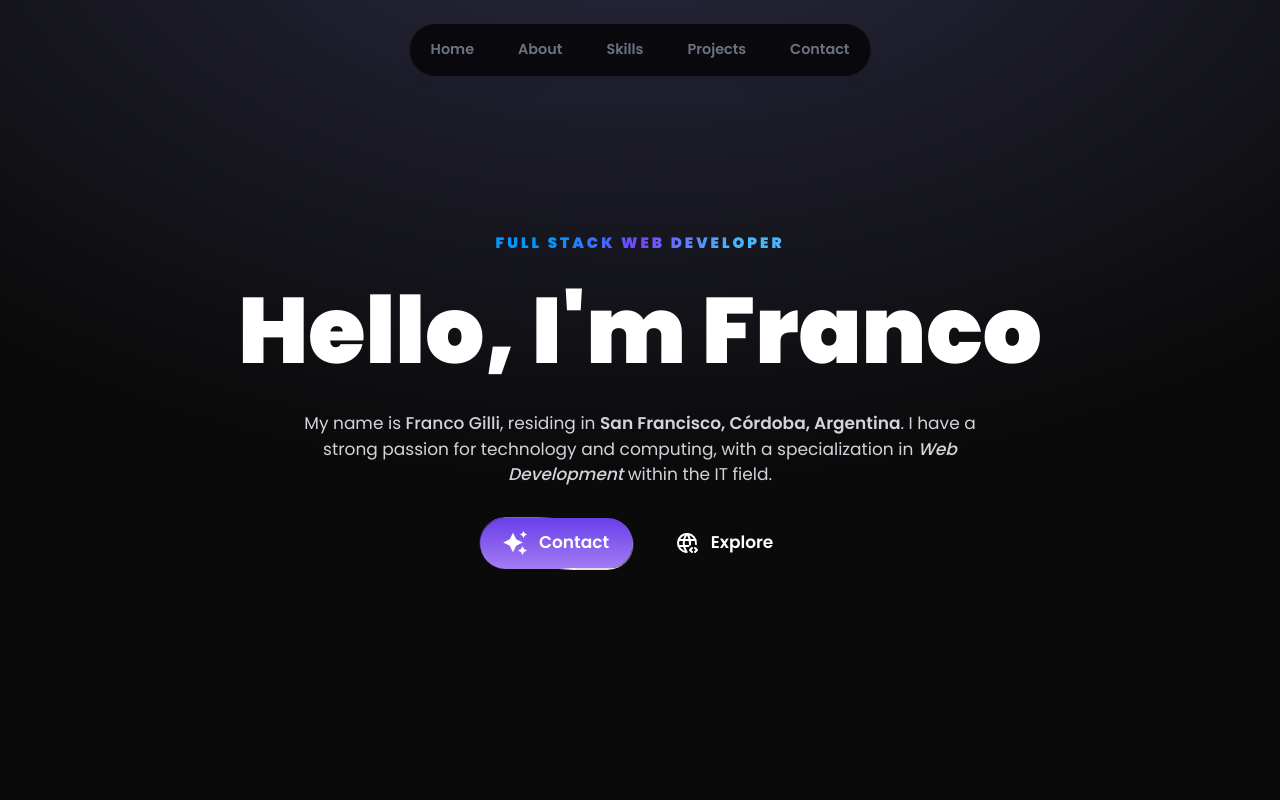
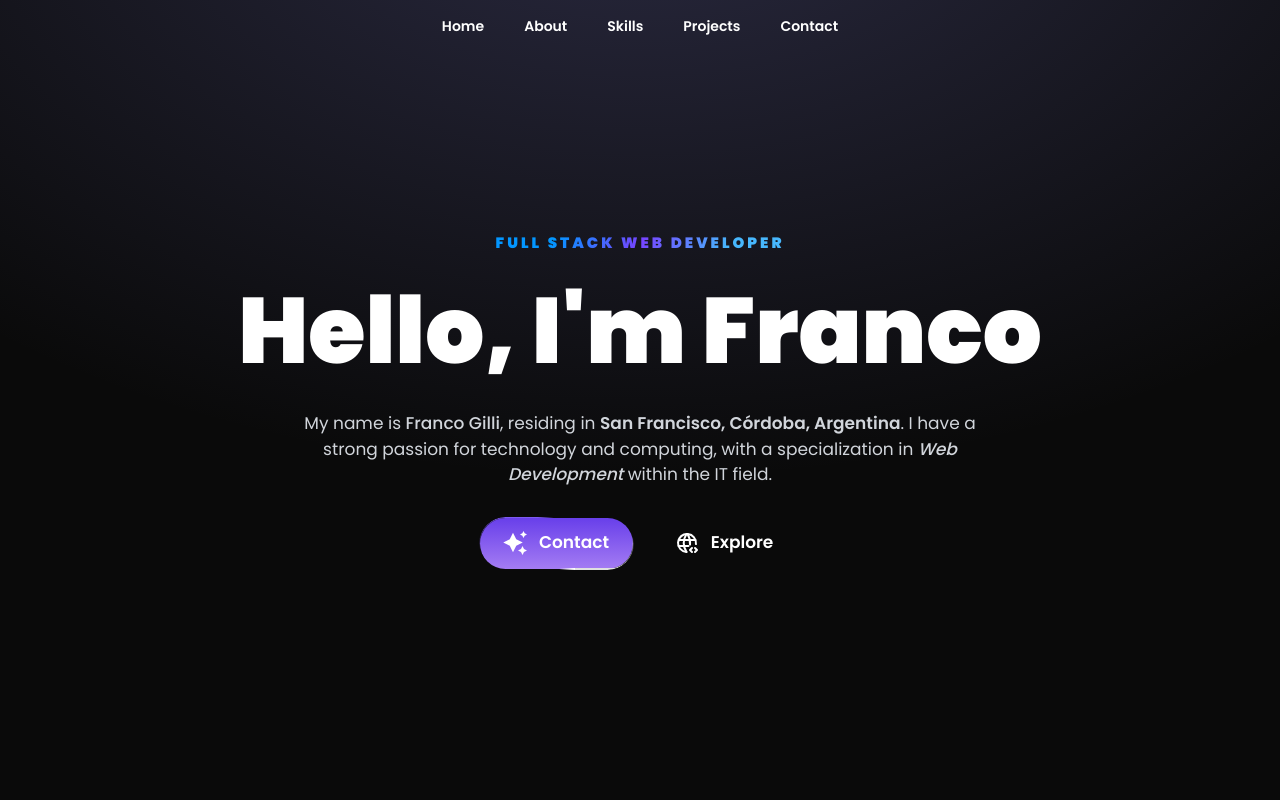
Before and after one commit to francoogilli/portfolio, a React (Vite) app: page / in a window 1280 px wide. Shown: the top 800 px of the page. Built offline with nearby package versions, Linux system fonts and the light colour scheme.

Commit message:
Added a navigation bar prototype

```diff
--- a/src/App.css
+++ b/src/App.css
@@ -180,3 +180,19 @@ body::before {
   .genButton:hover .sparkle {
     transform: scale(1.1);
   }
+
+  #header-nav {
+    animation: blur linear both;
+    animation-timeline: scroll();
+    animation-range: 0 500px;
+  }
+
+  @keyframes blur {
+    to {
+      box-shadow:
+        0px 5px 50px -5px rgba(0, 0, 0, 0.1),
+        0px 0px 0 1px rgba(0, 0, 0, 0.3);
+      background: rgba(0, 0, 0, 0.3);
+      backdrop-filter: blur(12px);
+    }
+  }
--- a/src/App.jsx
+++ b/src/App.jsx
@@ -5,6 +5,7 @@ import Hero from './components/Hero';
 import About from './components/About';
 import Skills from './components/Skills';
 import Footer from './components/Footer';
+import Navbar from './components/Navbar';
 import Contact from './components/Contact';
 import Projects from './components/Projects';
 import './App.css';
@@ -12,7 +13,7 @@ import './App.css';
 function App() {
   return (
     <><div class="absolute top-0  h-screen w-full bg-neutral-950 bg-[radial-gradient(ellipse_80%_80%_at_50%_-20%,rgba(120,119,198,0.3),rgba(255,255,255,0))]">
-      <Header />
+      <Navbar />
       <Hero />
       <About />
       <Skills />
--- /dev/null
+++ b/src/components/Navbar.jsx
@@ -0,0 +1,93 @@
+import React, { useEffect } from "react";
+import Menu from "../icons/Menu";
+const Header = () => {
+
+  useEffect(() => {
+    const menuToggle = document.getElementById("menu-toggle");
+    const mobileMenu = document.getElementById("mobile-menu");
+    const menuIcon = document.getElementById("menu-icon");
+
+    if (!menuToggle || !mobileMenu || !menuIcon) {
+      return;
+    }
+
+    const handleMenuToggle = () => {
+      mobileMenu.classList.toggle("hidden");
+      mobileMenu.classList.toggle("flex");
+      menuIcon.textContent = menuIcon.textContent === "☰" ? "✕" : "☰";
+    };
+
+    menuToggle.addEventListener("click", handleMenuToggle);
+
+    return () => {
+      menuToggle.removeEventListener("click", handleMenuToggle);
+    };
+  }, []);
+
+  return (
+    <header id="header-nav" className="fixed top-0 z-50 w-full px-6 sm:py-2 py-2.5 ">
+      <div className="mx-auto flex max-w-7xl items-center justify-between">
+        <div className="flex flex-grow basis-0">
+          <a href="/">
+          </a>
+        </div>
+
+        {/* Menú de navegación para pantallas grandes */}
+        <nav className="hidden md:flex flex-grow basis-0 items-center font-semibold text-white w-full gap-x-2 text-sm md:justify-center">
+          <a className="bg-transparent px-4 py-2 rounded-full" href="#">
+            Home
+          </a>
+          <a className="bg-transparent px-4 py-2 rounded-full" href="#">
+            About
+          </a>
+          <a className="bg-transparent px-4 py-2 rounded-full" href="#">
+            Skills
+          </a>
+          <a className="bg-transparent px-4 py-2 rounded-full" href="#">
+            Projects
+          </a>
+          <a className="bg-transparent px-4 py-2 rounded-full" href="#">
+            Contact
+          </a>
+        </nav>
+
+        {/* Botón de menú para pantallas pequeñas */}
+        <button
+          id="menu-toggle"
+          className="flex flex-grow text-white basis-0 justify-end text-2xl md:hidden z-50"
+        >
+          <span id="menu-icon">☰</span>
+        </button>
+
+        <div className="hidden md:flex-grow md:basis-0 justify-end whitespace-nowrap md:flex md:text-base">
+          <button className="md:text-sm lg:text-base md:py-2"></button>
+        </div>
+      </div>
+
+      {/* Menú de navegación móvil para pantallas pequeñas */}
+      <nav
+        id="mobile-menu"
+        className="bg-black/80 font-semibold text-white backdrop-blur-3xl hidden w-full flex-col items-center text-center text-2xl fixed top-0 left-0 right-0 h-screen place-content-center"
+      >
+        <a className="my-4" href="#">
+          Home
+        </a>
+        <a className="my-4" href="#">
+          About
+        </a>
+        <a className="my-4" href="#">
+          Skills
+        </a>
+        <a className="my-4" href="#">
+            Projects
+        </a>
+        <a className="my-4" href="#">
+            Contact
+        </a>
+
+      </nav>
+    </header>
+  );
+};
+
+export default Header;
```
